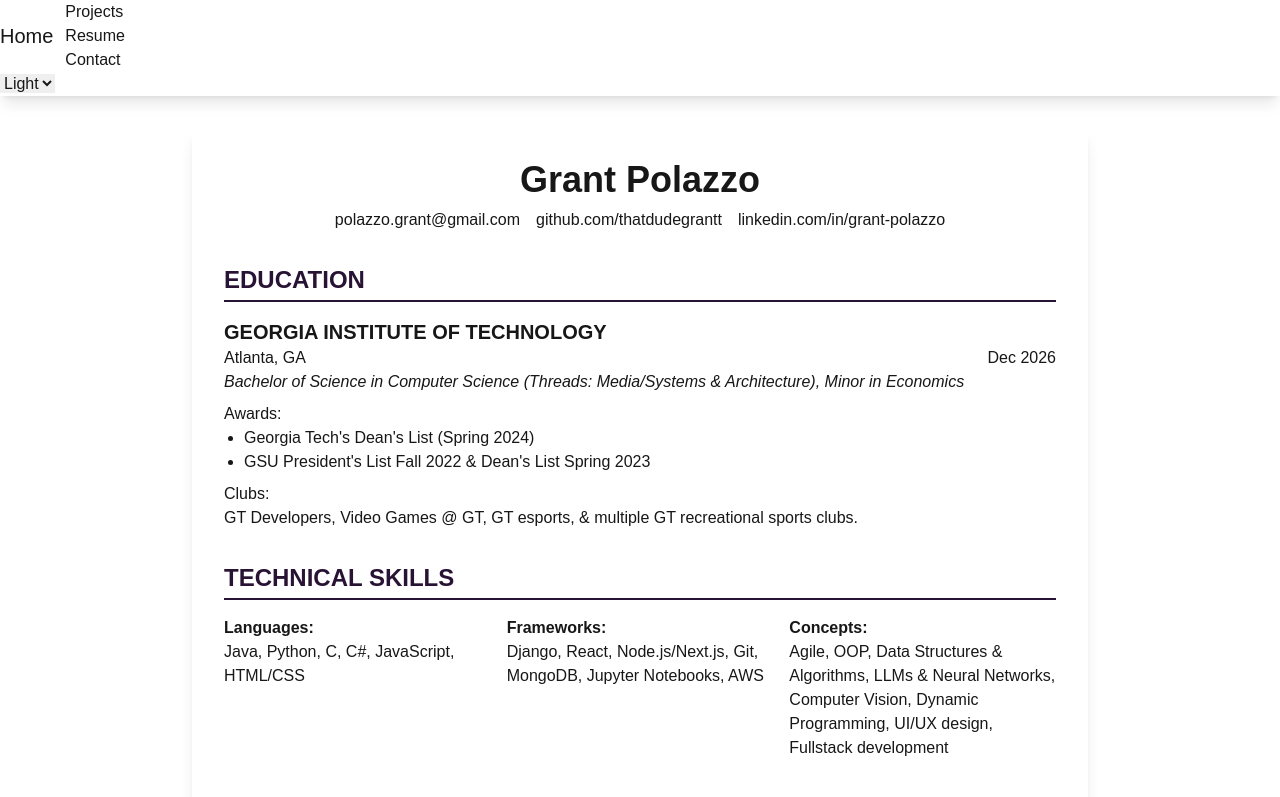
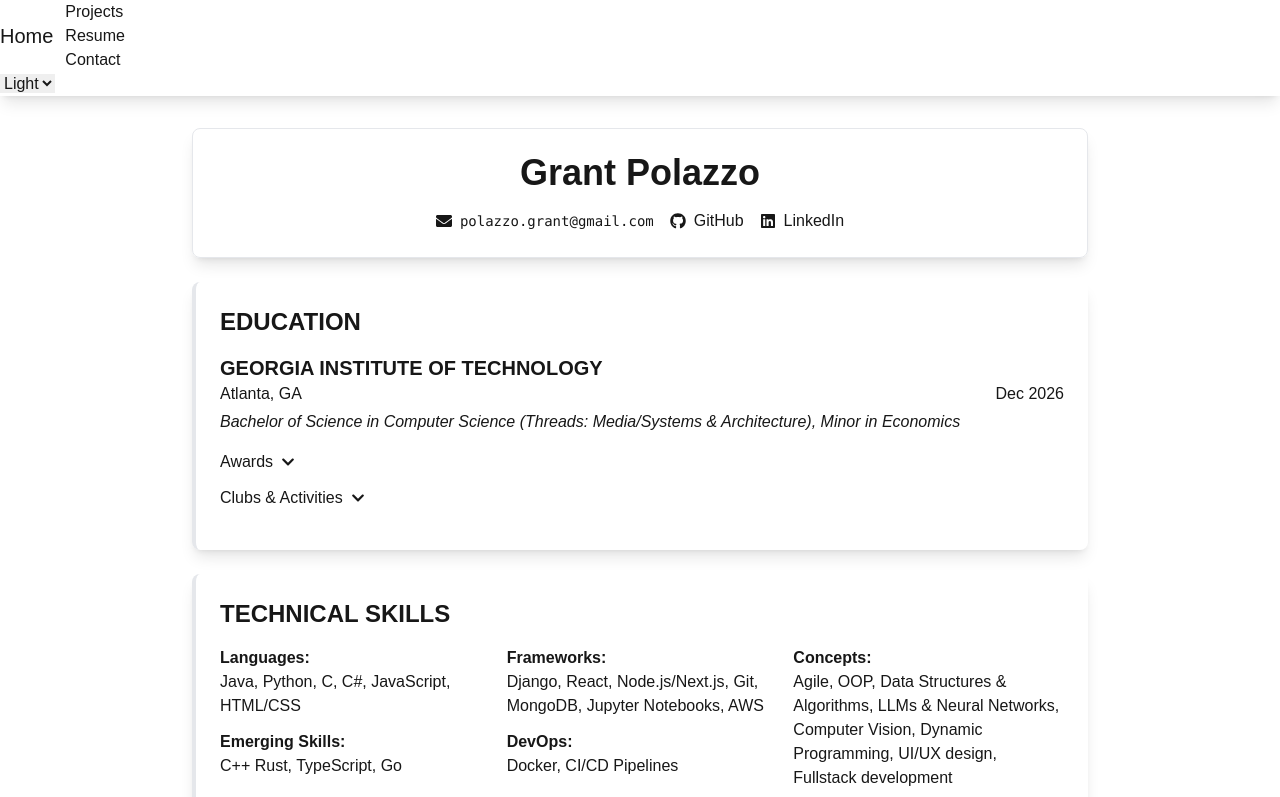
Before and after one commit to thatdudegrantt/personal-site, a Next.js app: page /resume in a window 1280 px wide. Shown: the top 797 px of the page. Built offline with nearby package versions, Linux system fonts and the light colour scheme; no server answers.

Commit message:
resume update v2.10
v2.10 represents first iteration of v2, v1 was old resume, and the extra digit will be for any small bugs fixes
- still need to fix the work exp & projects to fit with newer ui.

```diff
--- a/src/app/projects/page.js
+++ b/src/app/projects/page.js
@@ -26,9 +26,10 @@
             tech: "Next.js, Tailwind CSS",
             date: "2025",
             description: [
-                "Portfolio website showcasing my projects and skills",
-                "Features a responsive design with theme customization & interactive elements with smooth animations",
-                "Hosted with Vercel and updated regularly"
+                "built with my own 2 hands - no ai, no premade websites but using next js is basically a premade site.",
+                "Portfolio website presenting my projects and both my behavioral & technical skills",
+                "Features a responsive design & interactive elements with smooth animations",
+                "Hosted & secured with Vercel and updated regularly"
             ]
         },
         {
--- a/src/app/resume/page.js
+++ b/src/app/resume/page.js
@@ -1,64 +1,158 @@
 "use client";
+import { FaEnvelope, FaChevronDown, FaChevronUp, FaGithub, FaLinkedin } from "react-icons/fa";
+import { motion } from "framer-motion";
+import { useState, useEffect } from "react";
 
 export default function Resume() {
+    const [email, setEmail] = useState('');
+    const [copied, setCopied] = useState(false);
+
+    useEffect(() => {
+        const parts = ['polazzo.grant', 'gmail.com'];
+        setEmail(parts.join('@'));
+    }, []);
+
+    const handleEmailClick = () => {
+        navigator.clipboard.writeText(email);
+        setCopied(true);
+        setTimeout(() => setCopied(false), 2000);
+    };
+
+    // added expand sections
+    const [expandedSections, setExpandedSections] = useState({
+        awards: false,
+        clubs: false
+    });
+
+    const toggleSection = (section) => {
+        setExpandedSections(prev => ({
+            ...prev,
+            [section]: !prev[section]
+        }));
+    };
+
+    // button animation
+    const buttonVar = {
+        hover: { scale: 1.03 },
+        tap: { scale: 0.98 }
+    };
+
     return (
-        <div className="p-8 bg-base-200 min-h-screen">
-            <div className="max-w-4xl mx-auto bg-base-100 rounded-lg shadow-lg p-8">
-                {/* Header */}
-                <header className="text-center mb-8">
-                    <h1 className="text-4xl font-bold text-base-content">Grant Polazzo</h1>
-                    <div className="flex flex-wrap justify-center gap-4 mt-2 text-base-content">
-                        <span>polazzo.grant@gmail.com</span>
-                        <span>github.com/thatdudegrantt</span>
-                        <span>linkedin.com/in/grant-polazzo</span>
+        <div className="p-4 md:p-8 bg-base-200 min-h-screen">
+            <div className="max-w-4xl mx-auto space-y-6">
+                {/* Header with secured contact info */}
+                <div className="bg-base-100 rounded-lg shadow-lg p-6 border border-base-300">
+                    <h1 className="text-3xl md:text-4xl font-bold text-base-content text-center mb-4">Grant Polazzo</h1>
+                    <div className="flex flex-wrap justify-center gap-4 items-center">
+                        <motion.div
+                            whileHover={buttonVar.hover}
+                            whileTap={buttonVar.tap}
+                            className="tooltip"
+                            data-tip={copied ? "Copied!" : "Click to copy"}
+                        >
+                            <button
+                                onClick={handleEmailClick}
+                                className="btn btn-neutral btn-sm flex items-center gap-2"
+                            >
+                                <FaEnvelope />
+                                <span className="font-mono text-xs sm:text-sm">
+                  {email || 'Loading...'}
+                </span>
+                            </button>
+                        </motion.div>
+
+                        <motion.a
+                            whileHover={buttonVar.hover}
+                            whileTap={buttonVar.tap}
+                            href="https://github.com/thatdudegrantt"
+                            target="_blank"
+                            rel="noopener noreferrer"
+                            className="btn btn-ghost btn-sm flex items-center gap-2"
+                        >
+                            <FaGithub />
+                            <span>GitHub</span>
+                        </motion.a>
+
+                        <motion.a
+                            whileHover={buttonVar.hover}
+                            whileTap={buttonVar.tap}
+                            href="https://linkedin.com/in/grant-polazzo"
+                            target="_blank"
+                            rel="noopener noreferrer"
+                            className="btn btn-ghost btn-sm flex items-center gap-2"
+                        >
+                            <FaLinkedin />
+                            <span>LinkedIn</span>
+                        </motion.a>
                     </div>
-                </header>
+                </div>
 
-                {/* Education */}
-                <section className="mb-8">
-                    <h2 className="text-2xl font-bold border-b-2 pb-1 mb-4 text-[var(--resume-heading)] border-[var(--resume-heading)]">
-                        EDUCATION
-                    </h2>
+                {/* Education - Card Style */}
+                <div className="bg-base-100 rounded-lg shadow-lg p-6 border-l-4 border-primary">
+                    <h2 className="text-2xl font-bold text-base-content mb-4">EDUCATION</h2>
                     <div className="mb-4">
                         <h3 className="text-xl font-semibold text-base-content">GEORGIA INSTITUTE OF TECHNOLOGY</h3>
                         <div className="flex justify-between text-base-content">
                             <span className="font-medium">Atlanta, GA</span>
                             <span>Dec 2026</span>
                         </div>
-                        <p className="italic text-base-content">Bachelor of Science in Computer Science (Threads:
-                            Media/Systems & Architecture), Minor in Economics</p>
-                        <div className="mt-2 text-base-content">
-                            <h4 className="font-medium">Awards:</h4>
-                            <ul className="list-disc pl-5">
-                                <li>Georgia Tech's Dean's List (Spring 2024)</li>
-                                <li>GSU President's List Fall 2022 & Dean's List Spring 2023</li>
+                        <p className="italic text-base-content mt-1">Bachelor of Science in Computer Science (Threads: Media/Systems & Architecture), Minor in Economics</p>
+
+                        {/* Expandable Awards */}
+                        <div className="mt-4">
+                            <div
+                                className="flex items-center gap-2 cursor-pointer"
+                                onClick={() => toggleSection('awards')}
+                            >
+                                <h4 className="font-medium text-base-content">Awards</h4>
+                                {expandedSections.awards ? <FaChevronUp size={14} /> : <FaChevronDown size={14} />}
+                            </div>
+                            {expandedSections.awards && (
+                                <ul className="list-disc pl-5 mt-2 space-y-1">
+                                    <li className="text-base-content">Georgia Tech's Dean's List (Spring 2024)</li>
+                                    <li className="text-base-content">GSU President's List Fall 2022 & Dean's List Spring 2023</li>
                                 </ul>
-                            <h4 className="font-medium mt-2">Clubs:</h4>
-                            <p>GT Developers, Video Games @ GT, GT esports, & multiple GT recreational sports clubs.</p>
+                            )}
+                        </div>
+
+                        {/* Expandable Clubs */}
+                        <div className="mt-3">
+                            <div
+                                className="flex items-center gap-2 cursor-pointer"
+                                onClick={() => toggleSection('clubs')}
+                            >
+                                <h4 className="font-medium text-base-content">Clubs & Activities</h4>
+                                {expandedSections.clubs ? <FaChevronUp size={14} /> : <FaChevronDown size={14} />}
+                            </div>
+                            {expandedSections.clubs && (
+                                <p className="text-base-content mt-2">GT Developers, Video Games @ GT, GT esports, & multiple GT recreational sports clubs.</p>
+                            )}
                         </div>
                     </div>
-                </section>
+                </div>
 
-                {/* Technical Skills */}
-                <section className="mb-8">
-                    <h2 className="text-2xl font-bold border-b-2 pb-1 mb-4 text-[var(--resume-heading)] border-[var(--resume-heading)]">TECHNICAL
-                        SKILLS</h2>
+                {/* Technical Skills - Card Style */}
+                <div className="bg-base-100 rounded-lg shadow-lg p-6 border-l-4 border-secondary">
+                    <h2 className="text-2xl font-bold text-base-content mb-4">TECHNICAL SKILLS</h2>
                     <div className="grid grid-cols-1 md:grid-cols-3 gap-4 text-base-content">
                         <div>
                             <h3 className="font-semibold">Languages:</h3>
                             <p>Java, Python, C, C#, JavaScript, HTML/CSS</p>
+                            <h3 className="font-semibold mt-3">Emerging Skills:</h3>
+                            <p>C++ Rust, TypeScript, Go</p>
                         </div>
                         <div>
                             <h3 className="font-semibold">Frameworks:</h3>
                             <p>Django, React, Node.js/Next.js, Git, MongoDB, Jupyter Notebooks, AWS</p>
+                            <h3 className="font-semibold mt-3">DevOps:</h3>
+                            <p>Docker, CI/CD Pipelines</p>
                         </div>
                         <div>
                             <h3 className="font-semibold">Concepts:</h3>
-                            <p>Agile, OOP, Data Structures & Algorithms, LLMs & Neural Networks, Computer
-                                Vision, Dynamic Programming, UI/UX design, Fullstack development</p>
+                            <p>Agile, OOP, Data Structures & Algorithms, LLMs & Neural Networks, Computer Vision, Dynamic Programming, UI/UX design, Fullstack development</p>
                         </div>
                     </div>
-                </section>
+                </div>
 
                 {/* Projects */}
                 <section className="mb-8">
@@ -239,7 +333,11 @@
                 </section>
 
                 {/* PDF Download */}
-                <div className="mt-8 text-center">
+                    <motion.div
+                        whileHover={buttonVar.hover}
+                        whileTap={buttonVar.tap}
+                        className="text-center"
+                    >
                         <a
                             href="/Grant_Polazzo_Resume_2025.pdf"
                             download
@@ -247,7 +345,7 @@
                         >
                             Download PDF Version
                         </a>
-                </div>
+                    </motion.div>
             </div>
         </div>
 );
```
Lines whose indentation alone changed are shown as unchanged.
